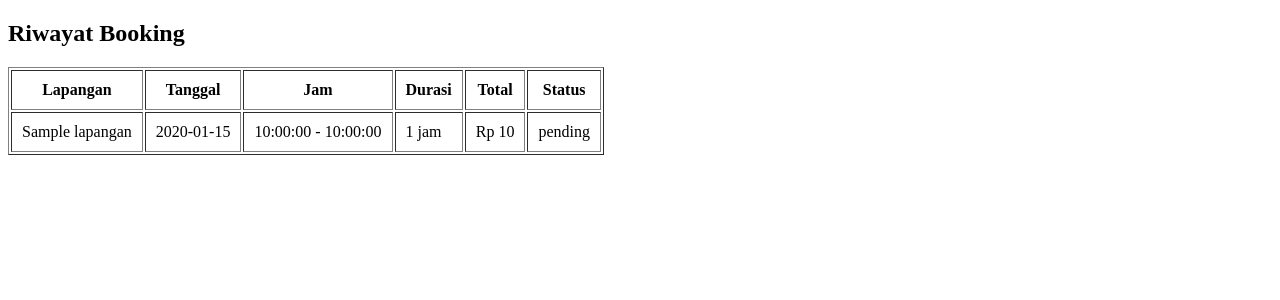
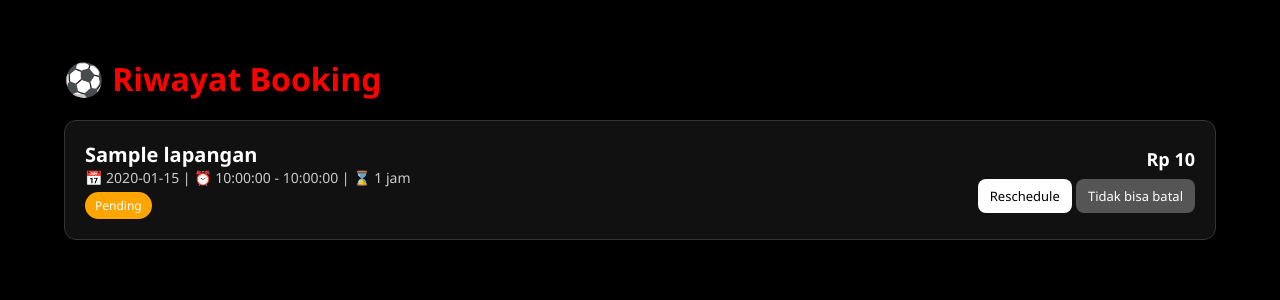
Before and after one commit to riskyhelen05/goalkick-booking, a PHP site: page /riwayat.php in a window 1280 px wide. Shown: the top 300 px of the page. Run offline with PHP 8.4, Linux system fonts and the light colour scheme; the visitor is signed in with stand-in values (Sample User, id 1); tables that the repository leaves empty hold one stand-in row (values such as "Sample post").

Commit message:
Menambahkan Fitur Riwayat Booking

```diff
--- a/riwayat.php
+++ b/riwayat.php
@@ -2,25 +2,15 @@
 session_start();
 include 'koneksi.php';
 
-// CEK LOGIN
-if (!isset($_SESSION['user_id'])) {
-    header("Location: login.php");
-    exit;
-}
+// sementara untuk testing
+$_SESSION['user_id'] = 1;
 
 $user_id = $_SESSION['user_id'];
 
-// CEK KONEKSI
-if (!$koneksi) {
-    die("Koneksi database gagal!");
-}
-
-// AMBIL DATA RIWAYAT
 $query = mysqli_query($koneksi, "
     SELECT b.*, l.nama as nama_lapangan
     FROM booking b
-    JOIN lapangan l ON b.lapangan_id = l.id
-    WHERE b.user_id = '$user_id'
+    LEFT JOIN lapangan l ON b.lapangan_id = l.id
     ORDER BY b.tanggal DESC
 ");
 
@@ -34,36 +24,150 @@ while ($row = mysqli_fetch_assoc($query)) {
 <html>
 <head>
     <title>Riwayat Booking</title>
+    <style>
+        body {
+            margin: 0;
+            font-family: 'Segoe UI', sans-serif;
+            background: #000;
+            color: #fff;
+        }
+
+        .container {
+            width: 90%;
+            margin: auto;
+            padding: 30px 0;
+        }
+
+        h2 {
+            font-size: 32px;
+            margin-bottom: 20px;
+            color: #ff0000;
+        }
+
+        .card {
+            background: #111;
+            border-radius: 12px;
+            padding: 20px;
+            margin-bottom: 20px;
+            border: 1px solid #333;
+            display: flex;
+            justify-content: space-between;
+            align-items: center;
+        }
+
+        .lapangan {
+            font-size: 20px;
+            font-weight: bold;
+        }
+
+        .info {
+            font-size: 14px;
+            color: #ccc;
+        }
+
+        .status {
+            padding: 5px 10px;
+            border-radius: 20px;
+            font-size: 12px;
+            margin-top: 5px;
+            display: inline-block;
+        }
+
+        .pending { background: orange; }
+        .dikonfirmasi { background: green; }
+        .selesai { background: gray; }
+        .dibatalkan { background: red; }
+
+        .right {
+            text-align: right;
+        }
+
+        .harga {
+            font-size: 18px;
+            font-weight: bold;
+        }
+
+        .btn {
+            margin-top: 8px;
+            padding: 8px 12px;
+            border-radius: 8px;
+            text-decoration: none;
+            display: inline-block;
+            font-size: 13px;
+        }
+
+        .reschedule {
+            background: #fff;
+            color: #000;
+        }
+
+        .batal {
+            background: red;
+            color: #fff;
+        }
+
+        .disabled {
+            background: #555;
+            cursor: not-allowed;
+        }
+
+    </style>
 </head>
 <body>
 
-<h2>Riwayat Booking</h2>
+<div class="container">
+    <h2>⚽ Riwayat Booking</h2>
 
-<?php if (empty($riwayat)): ?>
-    <p>Belum ada riwayat booking.</p>
-<?php else: ?>
-    <table border="1" cellpadding="10">
-        <tr>
-            <th>Lapangan</th>
-            <th>Tanggal</th>
-            <th>Jam</th>
-            <th>Durasi</th>
-            <th>Total</th>
-            <th>Status</th>
-        </tr>
+    <?php foreach ($riwayat as $r): ?>
 
-        <?php foreach ($riwayat as $r): ?>
-        <tr>
-            <td><?= $r['nama_lapangan']; ?></td>
-            <td><?= $r['tanggal']; ?></td>
-            <td><?= $r['jam_mulai']; ?> - <?= $r['jam_selesai']; ?></td>
-            <td><?= $r['durasi_jam']; ?> jam</td>
-            <td>Rp <?= number_format($r['total_harga']); ?></td>
-            <td><?= $r['status']; ?></td>
-        </tr>
-        <?php endforeach; ?>
-    </table>
-<?php endif; ?>
+        <?php
+        $hari_ini = date('Y-m-d');
+        $boleh_batal = (strtotime($r['tanggal']) - strtotime($hari_ini)) >= 86400;
+        ?>
+
+        <div class="card">
+
+            <div>
+                <div class="lapangan"><?= $r['nama_lapangan']; ?></div>
+                <div class="info">
+                    📅 <?= $r['tanggal']; ?> |
+                    ⏰ <?= $r['jam_mulai']; ?> - <?= $r['jam_selesai']; ?> |
+                    ⌛ <?= $r['durasi_jam']; ?> jam
+                </div>
+
+                <div class="status <?= $r['status']; ?>">
+                    <?= ucfirst($r['status']); ?>
+                </div>
+            </div>
+
+            <div class="right">
+                <div class="harga">Rp <?= number_format($r['total_harga']); ?></div>
+
+                <!-- RESCHEDULE -->
+                <?php if ($r['status'] != 'selesai' && $r['status'] != 'dibatalkan'): ?>
+                    <a href="reschedule.php?id=<?= $r['id']; ?>" class="btn reschedule">Reschedule</a>
+                <?php endif; ?>
+
+                <!-- BATAL -->
+                <?php if ($r['status'] != 'selesai' && $r['status'] != 'dibatalkan'): ?>
+
+                    <?php if ($boleh_batal): ?>
+                        <a href="batal.php?id=<?= $r['id']; ?>" class="btn batal"
+                           onclick="return confirm('Yakin mau batalkan booking?')">
+                           Batalkan
+                        </a>
+                    <?php else: ?>
+                        <span class="btn disabled">Tidak bisa batal</span>
+                    <?php endif; ?>
+
+                <?php endif; ?>
+            </div>
+
+        </div>
+
+    <?php endforeach; ?>
+
+</div>
 
 </body>
 </html>
```
